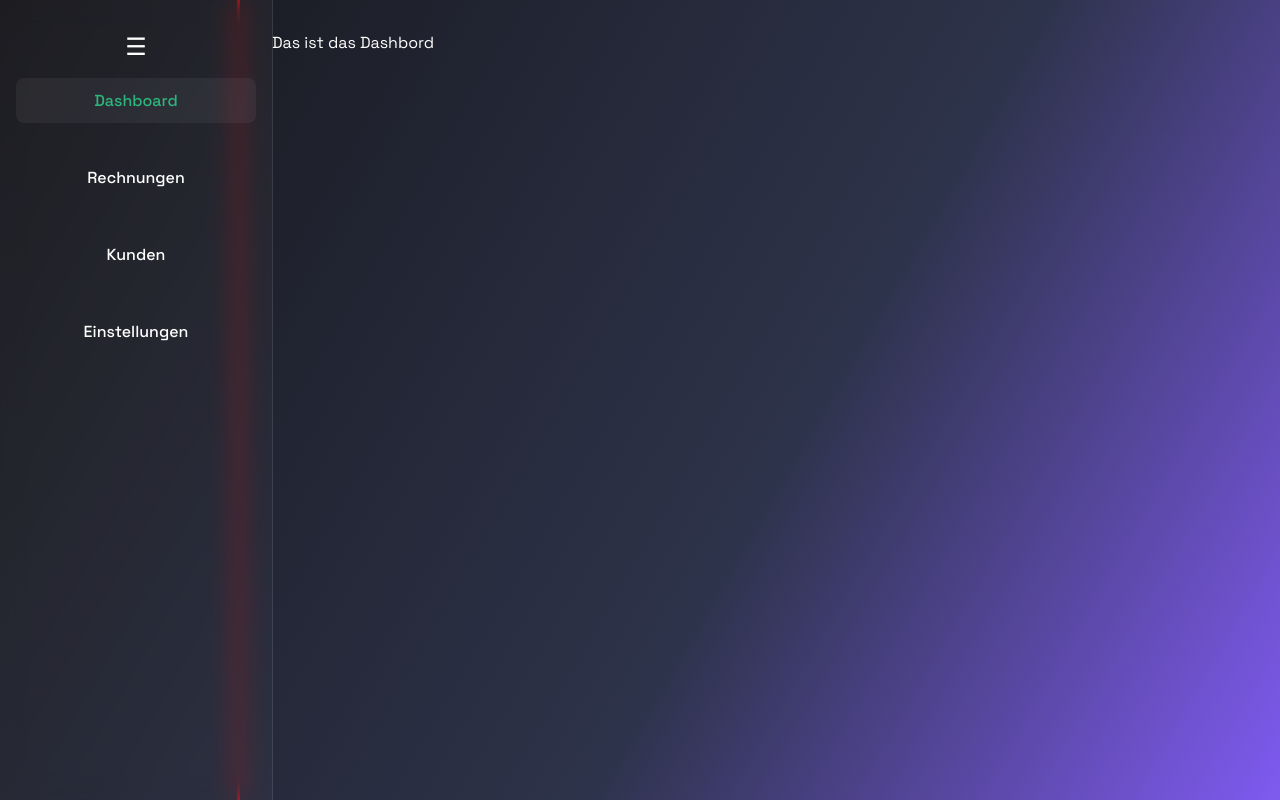
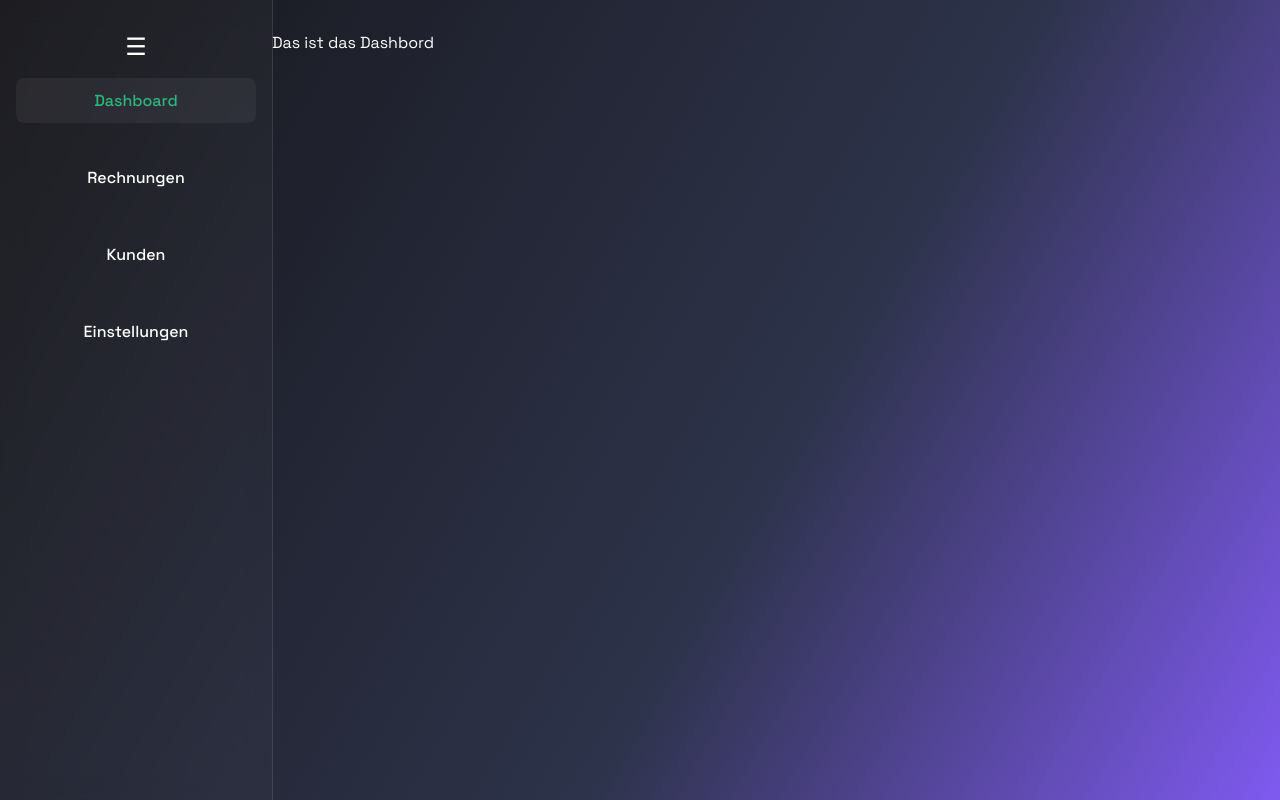
Before and after one commit to M1roel/Peytor, an Angular app: page /app/dashboard in a window 1280 px wide. Built offline with nearby package versions, Linux system fonts and the light colour scheme.

Commit message:
feat: auf- und zuklappbare Seitenleiste

```diff
--- a/src/app/layouts/app-layout/app-layout.component.scss
+++ b/src/app/layouts/app-layout/app-layout.component.scss
@@ -12,7 +12,6 @@
   margin-left: 240px;
   overflow-y: auto;
   transition: margin-left 0.3s ease;
-  outline: 3px solid red;
 }
 
 .sidebar-open {
```
